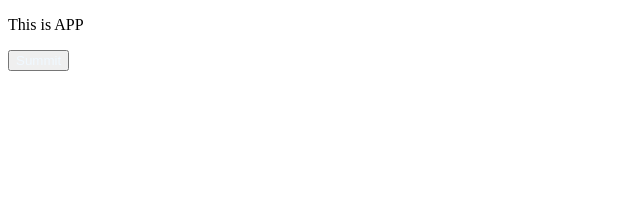
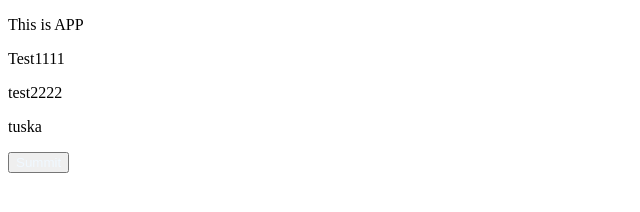
Before and after one commit to Tom-219/github-test, a plain HTML site: page index.html in a window 1280 px wide. Shown: the whole page, without its empty margins (0-640 px from the left). Drawn offline with Linux system fonts and the light colour scheme.

Commit message:
update index html file

```diff
--- a/index.html
+++ b/index.html
@@ -13,6 +13,11 @@
         This is APP
     </p>
 
+    <p> Test1111</p>
+    <p>test2222</p>
+
+    <p>tuska</p>
+
     <button>
         Summit
     </button>
```
